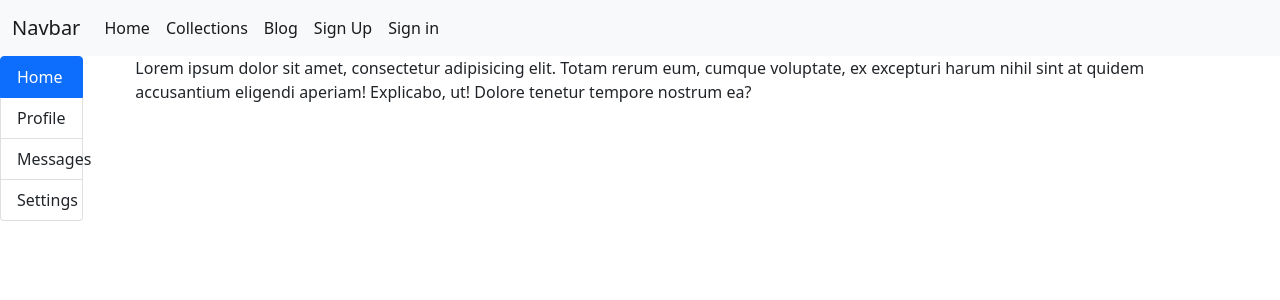
After one commit to Arslan-chaudhry99/django-website-1, a Django app: page /profile_view in a window 1280 px wide. The commit adds this page. Shown: the top 300 px of the page. Run offline with Django 4.2, Linux system fonts and the light colour scheme; some libraries are stand-ins or nearby versions.

Commit message:
iniial commit

```diff
--- a/nusmap/templates/store/auth/login.html
+++ b/nusmap/templates/store/auth/login.html
@@ -5,7 +5,10 @@
     <div class="d-flex flex-column w-25 mx-auto ">
       {% if messages %}
       {% for message in messages %}
-      <p class='{{ message.tags }} d-inline text-danger' >{{ message }}</p>
+      <div class="alert alert-danger alert-dismissible fade show " role="alert">
+        <button type="button" class="btn-close" data-bs-dismiss="alert" aria-label="Close"></button>
+        <p class="{{ message.tags }}"><strong><i class="bi bi-exclamation-octagon-fill"></i></strong>{{ message }}</p>
+      </div>
       {% endfor %}
       {% endif %}
 
--- /dev/null
+++ b/nusmap/templates/store/auth/profile.html
@@ -0,0 +1,39 @@
+{% extends 'store/layouts/main.html' %}
+{% block title %}Home{% endblock title %}
+{% block body %}
+
+    {% if messages %}
+    {% for message in messages %}
+    <div class=" aler alert alert-danger alert-dismissible fade show " role="alert">
+      <button type="button" class="btn-close" data-bs-dismiss="alert" aria-label="Close"></button>
+      <p class="{{ message.tags }}"><strong><i class="bi bi-exclamation-octagon-fill"></i></strong>{{ message }}</p>
+    </div>
+    {% endfor %}
+    {% endif %}
+    <div class="row" style="width: 100%;" >
+        <div class="col-1 ">
+          <div class="list-group" id="list-tab" role="tablist">
+            <a class="list-group-item list-group-item-action active" id="list-home-list" data-bs-toggle="list" href="#list-home" role="tab" aria-controls="list-home">Home</a>
+            <a class="list-group-item list-group-item-action" id="list-profile-list" data-bs-toggle="list" href="#list-profile" role="tab" aria-controls="list-profile">Profile</a>
+            <a class="list-group-item list-group-item-action" id="list-messages-list" data-bs-toggle="list" href="#list-messages" role="tab" aria-controls="list-messages">Messages</a>
+            <a class="list-group-item list-group-item-action" id="list-settings-list" data-bs-toggle="list" href="#list-settings" role="tab" aria-controls="list-settings">Settings</a>
+          </div>
+        </div>
+        <div class="col-11">
+          <div class="tab-content container" id="nav-tabContent">
+            <div class="tab-pane fade show active" id="list-home" role="tabpanel" aria-labelledby="list-home-list">
+Lorem ipsum dolor sit amet, consectetur adipisicing elit. Totam rerum eum, cumque voluptate, ex excepturi harum nihil sint at quidem accusantium eligendi aperiam! Explicabo, ut! Dolore tenetur tempore nostrum ea?
+            </div>
+            <div class="tab-pane fade container" id="list-profile" role="tabpanel" aria-labelledby="list-profile-list">
+Lorem ipsum dolor sit amet consectetur adipisicing elit. Nam doloremque quos praesentium ut soluta, dolorem voluptatibus eum, dolore qui necessitatibus aliquam debitis eius ratione sit adipisci voluptatem ullam assumenda quisquam!
+            </div>
+            <div class="tab-pane fade container" id="list-messages" role="tabpanel" aria-labelledby="list-messages-list">
+Lorem ipsum dolor sit amet, consectetur adipisicing elit. A cum voluptates numquam, odit vel fugiat, quod odio repellendus recusandae, consectetur nemo quos ex? Voluptas facilis enim hic dolorum magnam tempore.
+            </div>
+            <div class="tab-pane fade container" id="list-settings" role="tabpanel" aria-labelledby="list-settings-list">
+Lorem ipsum dolor sit amet, consectetur adipisicing elit. Laudantium, corporis nesciunt neque itaque id iste doloribus, nisi molestiae numquam totam aperiam voluptatem. Dolor nobis quisquam iste natus consequatur. Iure, eveniet.
+            </div>
+          </div>
+        </div>
+      </div>
+{% endblock body %}
--- a/nusmap/templates/store/nav/navbar.html
+++ b/nusmap/templates/store/nav/navbar.html
@@ -15,9 +15,28 @@
           <li class="nav-item">
             <a class="nav-link active" aria-current="page" href="{% url 'blog' %}">Blog</a>
           </li>
+          {% if request.user.is_authenticated %}
+          <li class="nav-item dropdown ">
+            <a class="nav-link dropdown-toggle" href="#" id="navbarDropdown" role="button" data-bs-toggle="dropdown" aria-expanded="false">
+              {% comment %} {{user.username}} {% endcomment %}
+              <i class="bi bi-person-circle" ></i>
+            </a>
+            <ul class="dropdown-menu" aria-labelledby="navbarDropdown">
+              <li ><a class="dropdown-item" href="profile_view">Profile</a></li>
+              <li><hr class="dropdown-divider"></li>
+              <li ><a class="dropdown-item text-danger " href="us_logout" style="font-weight: bold;">Logout <i class="bi bi-box-arrow-right text-danger"></i></a></li>
+            </ul>
+          </li>
+          {% else %}
           <li class="nav-item">
-            <a class="nav-link active" aria-current="page" href="{% url 'signup' %}">Sign Up</a>
+            <a class="nav-link active" aria-current="page" href="signup">Sign Up</a>
           </li>
+          <li class="nav-item">
+            <a class="nav-link active" aria-current="page" href="user_login">Sign in</a>
+          </li>
+          {% endif %}
+
+
 
 
 
--- a/nusmap/urls.py
+++ b/nusmap/urls.py
@@ -9,8 +9,9 @@ urlpatterns = [
    path('collections/<str:slug>', views.collectionsview, name="collectionsview"),
    path('Product_View/<str:cate_slug>/<str:prod_slug>', views.productview, name="productview"),
    path('signup', views.signup, name="signup"),
-   path('us_logout/<str:user_username>', views.us_logout, name="us_logout"),
+   path('us_logout', views.us_logout, name="us_logout"),
    path('user_login', views.user_login, name="user_login"),
+   path("profile_view", views.profile_view, name="profile_view"),
 
 
 ]
--- a/nusmap/views.py
+++ b/nusmap/views.py
@@ -60,7 +60,7 @@ def signup(request):
         redirect("/signup")
         # user name length
       if len(username)>13:
-        messages.error(request, 'Maximum username 0-13*')
+        messages.error(request, f'{username} is not valid username Maximum   0-13 charcter allowed*')
         return redirect('/signup')
         #username validation
 
@@ -76,7 +76,7 @@ def signup(request):
         user.save()
         return render(request, 'store/auth/login.html')
        except Exception as e:
-        messages.error(request, 'Try another username')
+        messages.error(request, f'{username} username is not valid.Try another username')
         return redirect('/signup')
 
 
@@ -86,18 +86,33 @@ def signup(request):
     return render(request, 'store/auth/signup.html')
 
 def user_login(request):
+  if request.user.is_authenticated:
+    messages.error(request, "Seems Like password or username incorrect")
+    return redirect("/user_login")
+  else:
     if request.method=='POST':
      username=request.POST.get('username')
      password=request.POST.get('password')
      user=authenticate(username=username,password=password)
      if user is not None:
         login(request, user)
-        return render(request, "store/t.html")
-        return redirect("/user_login")
+        contex={
+          "user":user
+        }
+        return render(request, "store/index.html",contex)
+
      else:
        messages.error(request, "Seems Like password or username incorrect")
+       return redirect("/user_login")
     return render(request, "store/auth/login.html")
 
 
-def us_logout(request, user_username):
-    return HttpResponse(f"Dear {user_username} you are succesfuly logout")
+def us_logout(request):
+  if request.user.is_authenticated:
+   logout(request)
+   messages.error(request, "Logout successfuly")
+   return redirect('/')
+
+
+def profile_view(request):
+  return render(request, "store/auth/profile.html")
```
Also changed, not shown: nusmap/templates/store/auth/signup.html (+13 -6 lines), nusmap/templates/store/index.html (+8 -1 lines).
